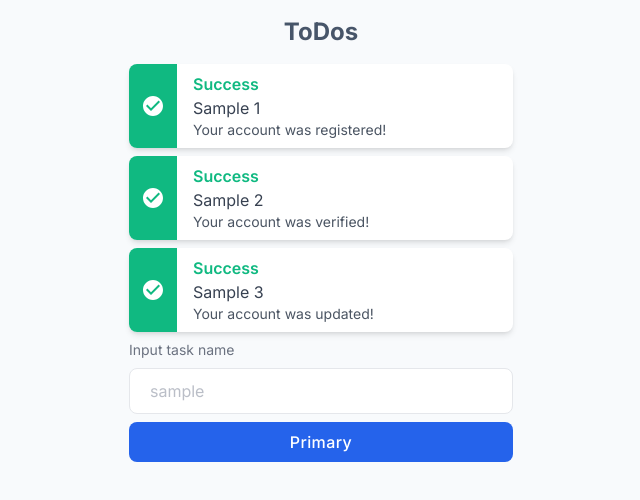
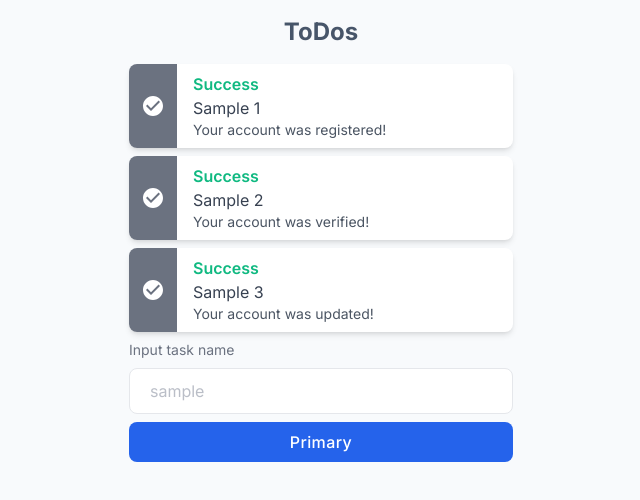
Before and after one commit to micci184/ToDos, a Next.js app: page / in a window 1280 px wide. Shown: the top 500 px of the page, without its empty margins (319-959 px from the left). Built offline with nearby package versions, Linux system fonts and the light colour scheme.

Commit message:
add color

```diff
--- a/src/components/Todo/TodoItem.tsx
+++ b/src/components/Todo/TodoItem.tsx
@@ -1,12 +1,30 @@
+type Status = "Done" | "Progress" | "Incomplete";
+
 export type TodoItemProps = {
   title: string;
   content: string;
+  status: Status;
 };
 
-const TodoItem: React.FC<TodoItemProps> = ({ title, content }) => {
+const TodoItem: React.FC<TodoItemProps> = ({ title, content, status }) => {
+  let statusColor;
+  switch (status) {
+    case "Done":
+      statusColor = "bg-green-500";
+      break;
+    case "Progress":
+      statusColor = "bg-yellow-500";
+      break;
+    case "Incomplete":
+      statusColor = "bg-red-500";
+      break;
+    default:
+      statusColor = "bg-gray-500";
+  }
+
   return (
     <div className="flex w-full max-w-sm mx-auto overflow-hidden bg-white rounded-lg shadow-md dark:bg-gray-800">
-      <div className="flex items-center justify-center w-12 bg-emerald-500">
+      <div className={`flex items-center justify-center w-12 ${statusColor}`}>
         <svg
           className="w-6 h-6 text-white fill-current"
           viewBox="0 0 40 40"
```
